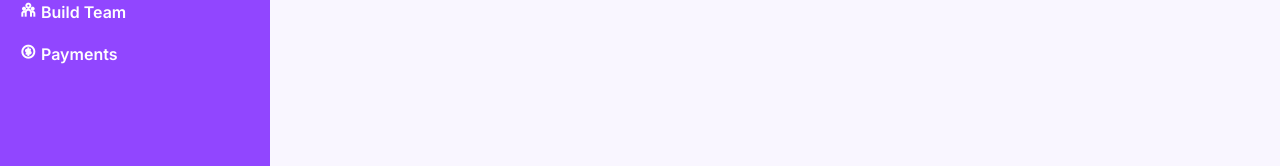
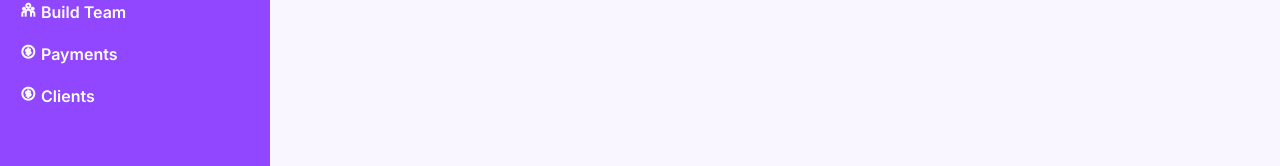
Before and after one commit to imskm/riblamenergy-ng, an Angular app: page /login in a window 1280 px wide. Both pictures are taken after typing "name@example.com", "Sample" into the empty fields and a click on the button "Login". Shown: the part 391-557 px from the top of the page. Built offline with nearby package versions, Linux system fonts and the light colour scheme.

Commit message:
sidebar: component: Added clients routing link

```diff
--- a/src/app/container/sidebar/sidebar.component.html
+++ b/src/app/container/sidebar/sidebar.component.html
@@ -41,5 +41,11 @@
             </span>
             <span>Payments</span>
         </a>
+        <a class="dashboard-menu-item" routerLink="/clients">
+            <span class="icon">
+                <i class="ri-money-dollar-circle-line"></i>
+            </span>
+            <span>Clients</span>
+        </a>
     </div>
 </div>
```
